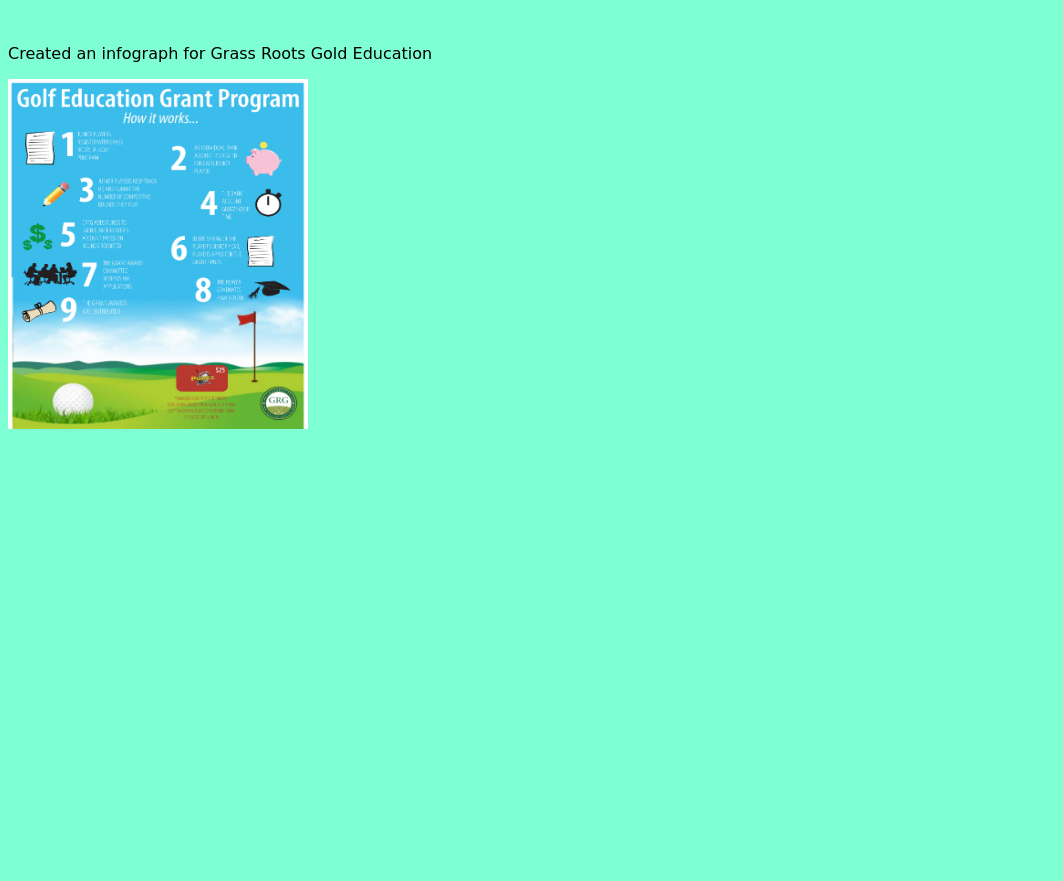
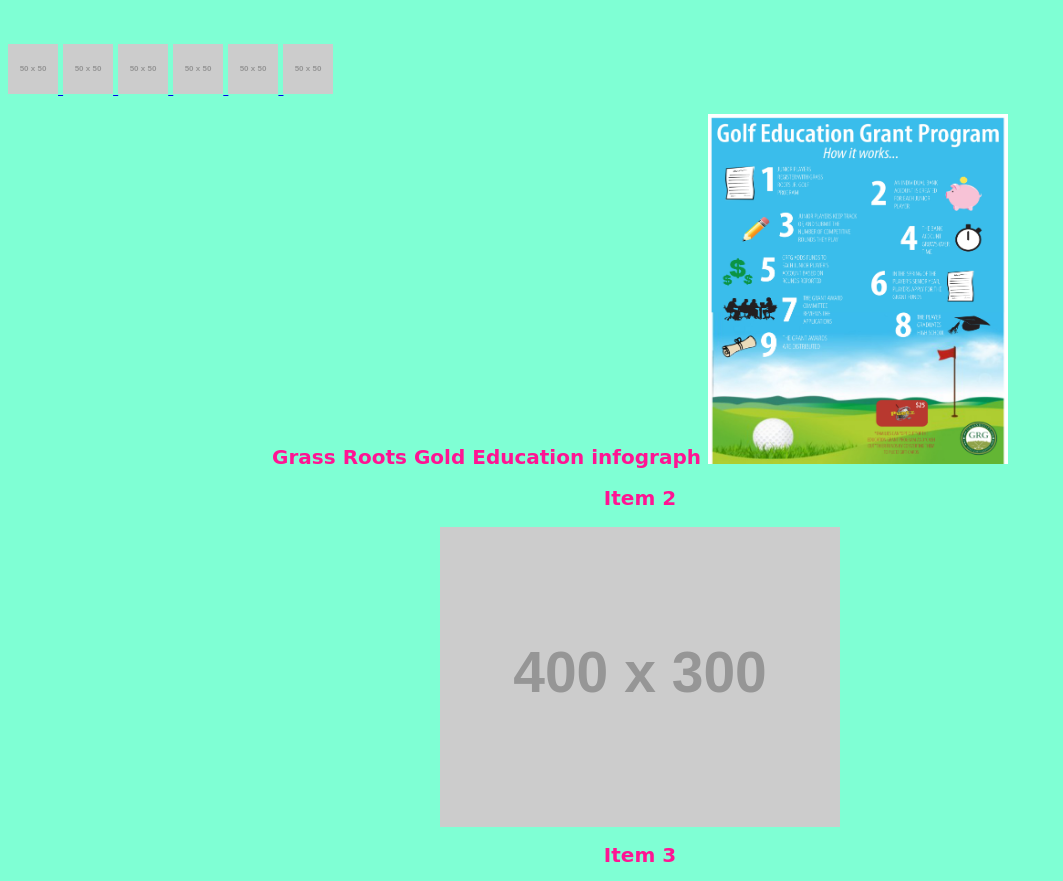
Before and after one commit to jday16/jday16.github.io, a plain HTML site: page portfolio.html in a window 1280 px wide. Shown: the part 159-1040 px from the top of the page, without its empty margins (0-1063 px from the left). Before the commit the page ends 800 px from the top, so only its background shows below. Drawn offline with Linux system fonts and the light colour scheme; placeholder pictures from the web are drawn by us.

Commit message:
updated portfolio

```diff
--- a/CSS/styles.css
+++ b/CSS/styles.css
@@ -31,6 +31,20 @@ h2 {
 
 /*Layout */
 
+.gallery {
+  height: 500px;
+}
+.item {
+  text-align: center;
+}
+
+.item img {
+  width: 400px;
+}
+
+.controls img {
+  width: 50px;
+}
 
 
 
--- a/portfolio.html
+++ b/portfolio.html
@@ -17,8 +17,72 @@
 </nav>
       <h1>Portfolio</h1>
 
-<p>Created an infograph for Grass Roots Gold Education</p>
+
+      <div class="gallery grid-container">
+
+    <div id="item-1" class="control-operator"></div>
+    <div id="item-2" class="control-operator"></div>
+    <div id="item-3" class="control-operator"></div>
+    <div id="item-4" class="control-operator"></div>
+    <div id="item-5" class="control-operator"></div>
+    <div id="item-6" class="control-operator"></div>
+    <div id="item-7" class="control-operator"></div>
+    <div id="item-8" class="control-operator"></div>
+    <div id="item-9" class="control-operator"></div>
+    <div id="item-10" class="control-operator"></div>
+ <div class="controls">
+      <a class="control-item" href="#item-1">
+      	<img src="http://placehold.it/50x50" />
+      </a>
+      <a class="control-item" href="#item-2">
+      	<img src="http://placehold.it/50x50" />
+      </a>
+      <a class="control-item" href="#item-3">
+      	<img src="http://placehold.it/50x50" />
+      </a>
+      <a class="control-item" href="#item-4">
+      	<img src="http://placehold.it/50x50" />
+      </a>
+      <a class="control-item" href="#item-5">
+      	<img src="http://placehold.it/50x50" />
+      </a>
+      <a class="control-item" href="#item-6">
+      	<img src="http://placehold.it/50x50" />
+      </a>
+    </div>
+    <figure class="item">
+      <h2>Grass Roots Gold Education infograph</
+      </h2>
       <img src="img/Golf_Grant.jpg" id="golf" />
+    </figure>
+    <figure class="item">
+      <h2>Item 2</h2>
+      <img src="http://placehold.it/400x300" alt="" />
+    </figure>
+    <figure class="item">
+      <h2>Item 3</h2>
+      <img src="http://placehold.it/400x300" alt="" />
+
+    </figure>
+    <figure class="item">
+      <h2>Item 4</h2>
+      <img src="http://placehold.it/400x300" alt="" />
+    </figure>
+    <figure class="item">
+      <h2>Item 5</h2>
+      <img src="http://placehold.it/400x300" alt="" />
+    </figure>
+    <figure class="item">
+      <h2>Item 6</h2>
+      <img src="http://placehold.it/400x300" alt="" />
+    </figure>
+
+
+
+  </div>
+
+
+
 
      </body>
 </html>
```
